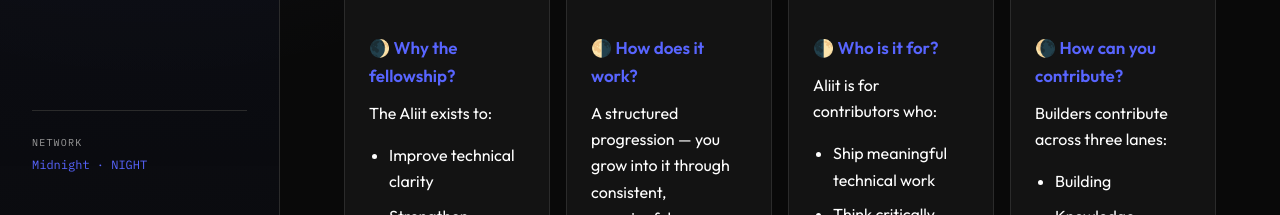
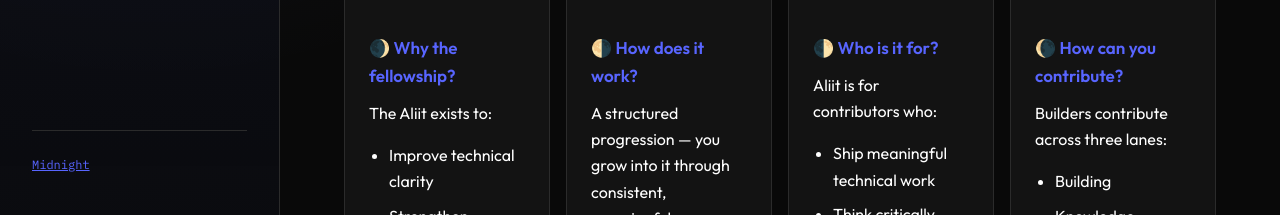
Before and after one commit to zsofimajor/aliit-builder-hub, a Jekyll site: the page built from index.md, in a window 1280 px wide and 900 px high, scrolled down 535 px. Shown: the part 685-900 px from the top of the window. Built offline with Jekyll 4.4.1, drawn with Linux system fonts in a browser that asks for light colours.

Commit message:
Update default.html

```diff
--- a/_layouts/default.html
+++ b/_layouts/default.html
@@ -68,8 +68,7 @@
       {% endif %}
 
       <div class="navfoot">
-        <span class="navfoot-label">NETWORK</span>
-        <span class="navfoot-value">Midnight · NIGHT</span>
+          <a class="navfoot-value" href="https://midnight.network">Midnight</a>
       </div>
     </nav>
 
```
